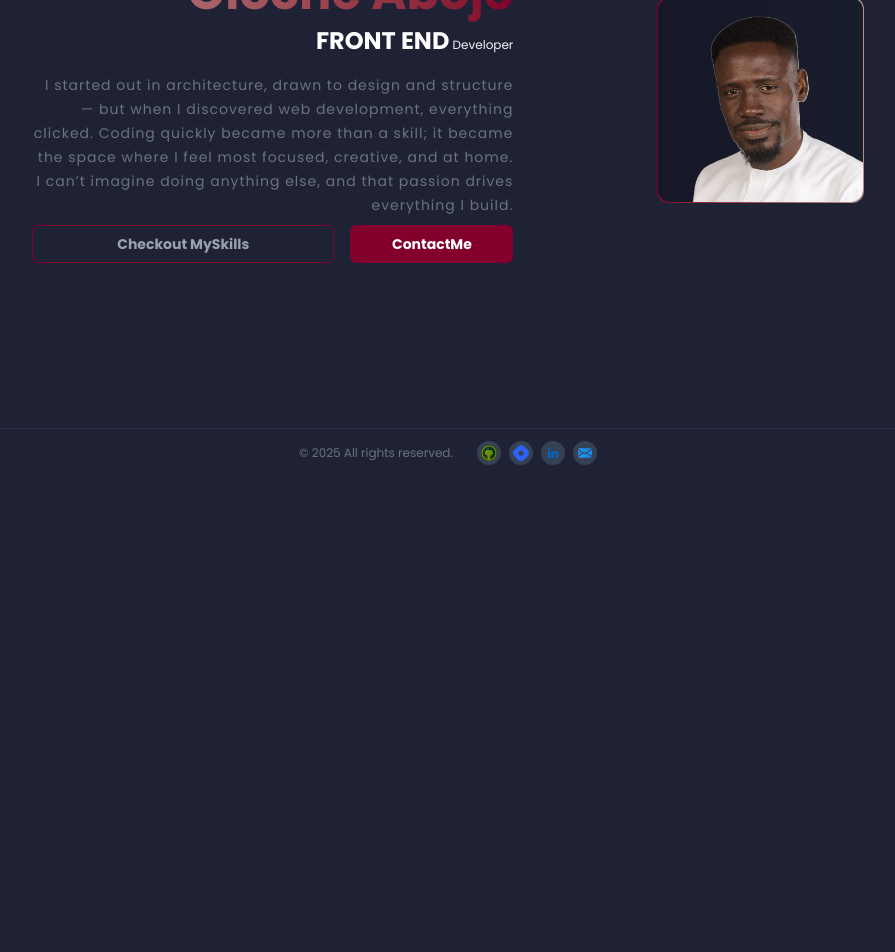
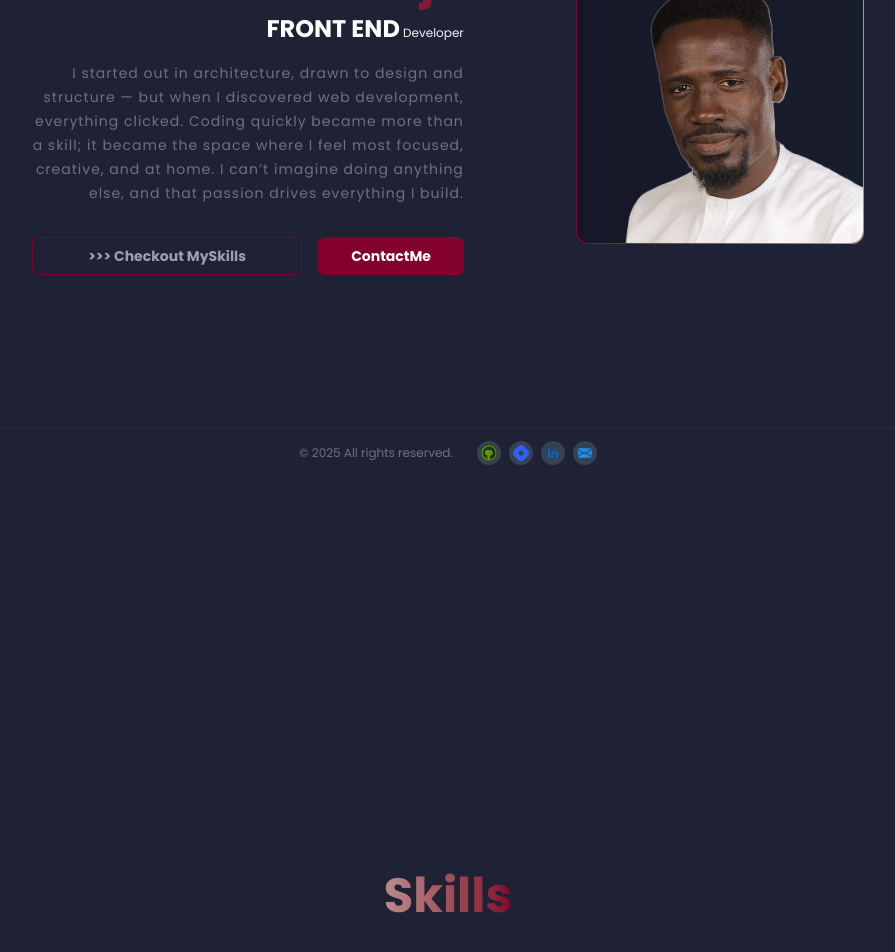
Before and after one commit to accdev1694/my-dynamic-portfolio, a React (Vite) app: page / in a window 1280 px wide. Shown: the part 324-1276 px from the top of the page, without its empty margins (192-1087 px from the left). Before the commit the page ends 800 px from the top, so only its background shows below. Built offline with nearby package versions, Linux system fonts and the light colour scheme.

Commit message:
complete the aboutme section and start the skills section

```diff
--- /dev/null
+++ b/src/components/HeadingOne.jsx
@@ -0,0 +1,7 @@
+const HeadingOne = ({text}) => {
+    return ( <h1 className=" text-4xl md:text-5xl font-bold bg-clip-text text-transparent bg-gradient-to-r from-[var(--color-accent-dark)] to-[var(--color-accent)] md:pb-2">
+        {text}
+      </h1> );
+}
+
+export default HeadingOne;
--- a/src/components/MainSection.jsx
+++ b/src/components/MainSection.jsx
@@ -1,8 +1,13 @@
 import About from "./sections/About";
+import Skills from "./sections/Skills";
 
 const MainSection = () => {
-  return <div className="absolute top-12 md:top-24 bottom-12 bg-[--var(color-bg)]  px-8 md:px-56">
+  return <div className=" bg-[--var(color-bg)] px-8 md:px-56 z-60">
     <About />
+    <Skills />
+
+
+
   </div>;
 };
 
--- a/src/components/sections/About.jsx
+++ b/src/components/sections/About.jsx
@@ -1,19 +1,20 @@
-import ContactBtn from "../ContactBtn";import ImageCard from "../ImageCard";
+import ContactBtn from "../ContactBtn";
+import HeadingOne from "../HeadingOne";
+import ImageCard from "../ImageCard";
+
 
 const About = () => {
   return (
     <section
-      id="my-story"
-      className="h-full flex flex-col-reverse md:flex-row items-center justify-center md:justify-between gap-12 md:gap-0"
+      id="about-me"
+      className="relative min-h-screen pt-12 flex flex-col-reverse md:flex-row items-center justify-center md:justify-between gap-12 md:gap-0"
     >
-      <div className="md:w-[70%] justfy-left md:mr-18 text-center md:text-right items-center">
+      <div className="md:w-[60%] justfy-left md:mr-14 text-center md:text-right items-center">
         <h3 className="text-xs">
           Hello,{" "}
           <span className="text-white font-bold text-xl md:text-2xl">I AM</span>
         </h3>
-        <h1 className=" text-4xl md:text-5xl font-bold bg-clip-text text-transparent bg-gradient-to-r from-[var(--color-accent-dark)] to-[var(--color-accent)] md:pb-2">
-          Oloche Aboje
-        </h1>
+        <HeadingOne text="Oloche Aboje" />
         <h2 className="text-xs">
           <span className="text-white font-bold text-xl md:text-2xl">
             FRONT END
@@ -27,13 +28,12 @@ const About = () => {
           focused, creative, and at home. I can’t imagine doing anything else,
           and that passion drives everything I build.
         </p>
-        <div className="flex mt-2 gap-4">
-
-          <a className="w-[65%] text-center border border-[var(--color-accent)] text-gray-400 text-xs md:text-sm py-2 rounded-md hover:bg-[var(--color-accent)] hover:text-white font-bold transition duration-300 ease-in-out" href="#my-skills">Checkout MySkills</a>
+        <div className="flex mt-8 gap-4">
+          <a className="w-[65%] text-center border border-[var(--color-accent)] text-gray-400 text-xs md:text-sm py-2 rounded-md hover:bg-[var(--color-accent)] hover:text-white font-bold transition duration-300 ease-in-out" href="#my-skills">{">>>"} Checkout MySkills</a>
           <ContactBtn />
         </div>
       </div>
-      <div className="p-px bg-gradient-to-r from-[var(--color-accent)] to-[var(--color-accent-dark)]  rounded-xl md:ml-18 w-[70%] md:w-[30%] justify-center">
+      <div className="p-px bg-gradient-to-r from-[var(--color-accent)] to-[var(--color-accent-dark)] rounded-xl md:ml-14 w-[70%] md:w-[40%] justify-center">
         <ImageCard
           url={"../../src/assets/images/my-photo.png"}
           className={"bg-gray-900/95 rounded-xl"}
--- /dev/null
+++ b/src/components/sections/Skills.jsx
@@ -0,0 +1,11 @@
+import HeadingOne from "../HeadingOne";
+
+const Skills = () => {
+    return ( <section id="my-skills" className="relative min-h-screen pt-12 flex flex-col items-center justify-center gap-12">
+        <div className="flex flex-col">
+            <HeadingOne text="Skills" />
+        </div>
+    </section> );
+}
+
+export default Skills;
```
Also changed, not shown: src/components/sections/Home.jsx (deleted).
